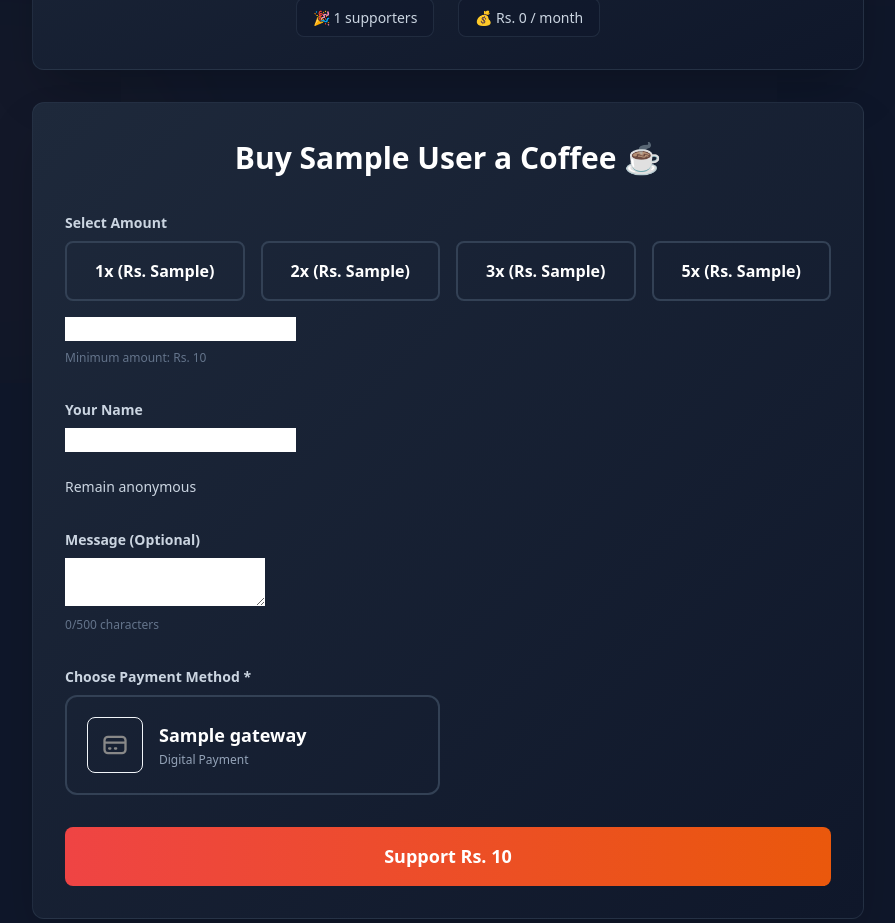
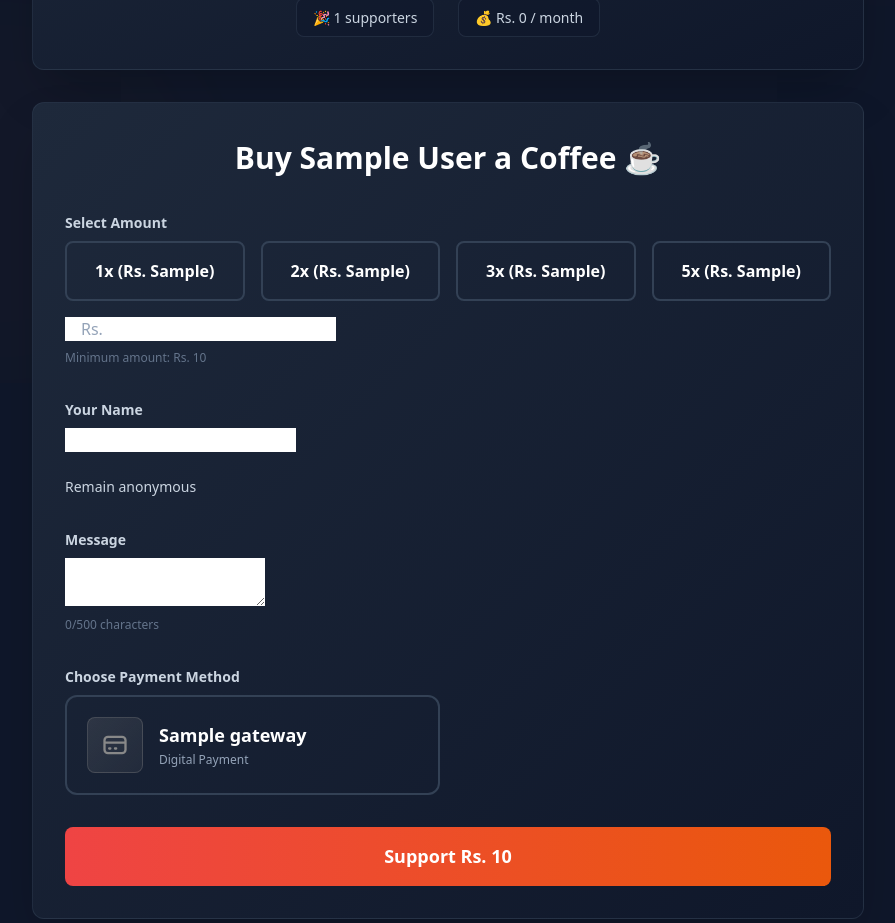
Before and after one commit to PublisherName/mero-coffee, a Django app: template apps/creators/templates/creators_page.html in a window 1280 px wide. Shown: the part 417-1340 px from the top of the page, without its empty margins (192-1087 px from the left). Run offline with Django 3.2, Linux system fonts and the light colour scheme; the template is opened without the code that fills it: most values are stand-ins (such as "Sample title", 1, 10 or a date in 2020); form fields are guessed from the names that the template uses; some libraries are stand-ins or nearby versions.

Commit message:
fix(design): Creator page and checkout

```diff
--- a/apps/creators/forms.py
+++ b/apps/creators/forms.py
@@ -116,7 +116,7 @@
                     "focus:ring-2 focus:ring-red-500/50 transition-all duration-300 resize-none"
                 ),
                 "id": "message",
-                "placeholder": "Say something nice... (optional)",
+                "placeholder": "Write a supportive message...",
                 "maxlength": "500",
             }
         ),
@@ -135,7 +135,7 @@
         super().__init__(*args, **kwargs)
         self.coffee_price = coffee_price
         self.fields["amount"].widget.attrs["min"] = str(coffee_price)
-        self.fields["amount"].widget.attrs["placeholder"] = f"Min: Rs. {coffee_price}"
+        self.fields["amount"].widget.attrs["placeholder"] = str(coffee_price)
 
         # Populate payment providers dynamically
         gateways = PaymentGateway.objects.filter(is_active=True)
--- a/apps/creators/templates/creators_page.html
+++ b/apps/creators/templates/creators_page.html
@@ -52,7 +52,10 @@
                             5x (Rs. {{ amount_multiples.5x }})
                         </button>
                     </div>
-                    {{ form.amount }}
+                    <div class="input-group">
+                        <span class="input-prefix">Rs.</span>
+                        {{ form.amount }}
+                    </div>
                     <p class="amount-hint">Minimum amount: Rs. {{ creator.coffee_price }}</p>
                     <p id="amount-error" class="error-message hidden"></p>
                 </div>
@@ -69,7 +72,7 @@
                 </div>
                 <!-- Message -->
                 <div class="form-field-large">
-                    <label for="{{ form.message.id_for_label }}" class="label-base">Message (Optional)</label>
+                    <label for="{{ form.message.id_for_label }}" class="label-base">Message</label>
                     {{ form.message }}
                     <p class="char-counter">
                         <span id="char-count">0</span>/500 characters
@@ -77,7 +80,7 @@
                 </div>
                 <!-- Payment Methods -->
                 <div class="payment-methods-section">
-                    <label class="label-base">Choose Payment Method *</label>
+                    <label class="label-base">Choose Payment Method</label>
                     <div class="payment-methods-grid">
                         {% for gateway in payment_gateways %}
                             <label class="payment-provider-label">
@@ -92,8 +95,8 @@
                                     <div class="payment-provider-content">
                                         <!-- Icon -->
                                         <div class="payment-provider-icon"
-                                             style="background: linear-gradient(135deg, var(--brand-color)33, var(--brand-color)1a);
-                                                    border-color: var(--brand-color)4d">
+                                             style="background: linear-gradient(135deg, {{ gateway.brand_color }}33, {{ gateway.brand_color }}1a);
+                                                    border-color: {{ gateway.brand_color }}4d">
                                             <svg style="color: var(--brand-color)" fill="none" stroke="currentColor" viewBox="0 0 24 24">
                                                 <path stroke-linecap="round" stroke-linejoin="round" stroke-width="2" d="M3 10h18M7 15h1m4 0h1m-7 4h12a3 3 0 003-3V8a3 3 0 00-3-3H6a3 3 0 00-3 3v8a3 3 0 003 3z">
                                                 </path>
--- a/static/css/creators/creators_page.css
+++ b/static/css/creators/creators_page.css
@@ -287,6 +287,10 @@
     justify-content: center;
 }
 
+.payment-provider-input:checked~.payment-provider-card {
+    border-color: var(--brand-color);
+}
+
 .payment-provider-input:checked~.payment-provider-card .payment-check-icon {
     display: flex;
 }
@@ -383,3 +387,22 @@
 .error-message.hidden {
     display: none;
 }
+
+/* Input Group for Amount */
+.input-group {
+    position: relative;
+    display: flex;
+    align-items: center;
+}
+
+.input-prefix {
+    position: absolute;
+    left: 1rem;
+    color: rgb(148 163 184);
+    font-weight: 500;
+    pointer-events: none;
+}
+
+.input-group input {
+    padding-left: 2.5rem !important;
+}
--- a/static/js/buy_coffee_form.js
+++ b/static/js/buy_coffee_form.js
@@ -71,34 +71,35 @@
     // Payment provider selection
     paymentLabels.forEach((label, index) => {
         label.addEventListener('click', function () {
-            // Remove all check icons and reset borders
-            document.querySelectorAll('.payment-check-icon').forEach(icon => icon.classList.add('hidden'));
-            document.querySelectorAll('.payment-provider-label > div').forEach(div => {
-                div.classList.remove('border-green-500', 'border-purple-500', 'shadow-green-500/50', 'shadow-purple-500/50');
-                div.classList.add('border-slate-700');
+            clearError('payment-error');
+
+            // Get the payment card and its brand color
+            const paymentCard = this.querySelector('.payment-provider-card');
+            const brandColor = getComputedStyle(paymentCard).getPropertyValue('--brand-color').trim();
+
+            // Apply selected styling with brand color
+            if (brandColor) {
+                paymentCard.style.boxShadow = `0 10px 15px -3px ${brandColor}33`;
+            }
+        });
+    });
+
+    // Remove shadow when payment is deselected (on other payment click)
+    paymentInputs.forEach(input => {
+        input.addEventListener('change', function () {
+            // Remove shadow from all cards
+            document.querySelectorAll('.payment-provider-card').forEach(card => {
+                card.style.boxShadow = '';
             });
 
-            // Get the inner div and check icon for this label
-            const innerDiv = this.querySelector('div');
-            const checkIcon = this.querySelector('.payment-check-icon');
-            const value = paymentInputs[index].value;
-
-            // Show check icon
-            if (checkIcon) {
-                checkIcon.classList.remove('hidden');
+            // Add shadow to selected card
+            if (this.checked) {
+                const paymentCard = this.nextElementSibling;
+                const brandColor = getComputedStyle(paymentCard).getPropertyValue('--brand-color').trim();
+                if (brandColor) {
+                    paymentCard.style.boxShadow = `0 10px 15px -3px ${brandColor}33`;
+                }
             }
-
-            // Apply selected styling
-            //TODO: Update this to support dynamic payment models
-            if (value === 'eSewa') {
-                innerDiv.classList.remove('border-slate-700');
-                innerDiv.classList.add('border-green-500', 'shadow-green-500/50');
-            } else {
-                innerDiv.classList.remove('border-slate-700');
-                innerDiv.classList.add('border-purple-500', 'shadow-purple-500/50');
-            }
-
-            clearError('payment-error');
         });
     });
 
```
Also changed, not shown: apps/payments/templates/checkout.html (+7 -15 lines).
